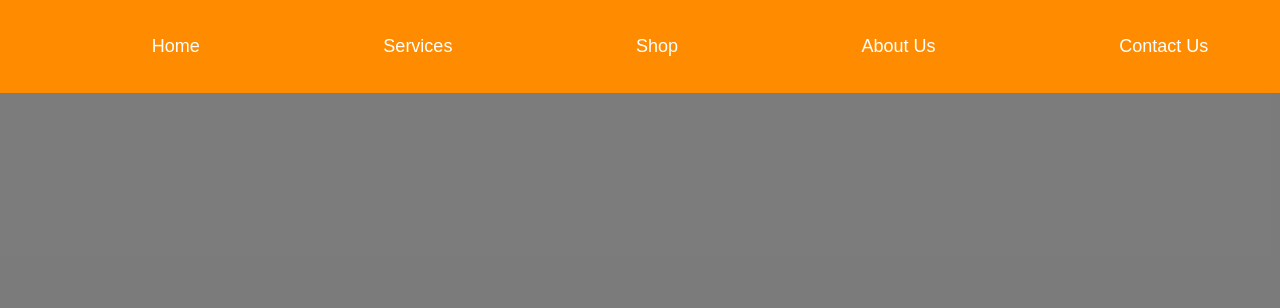
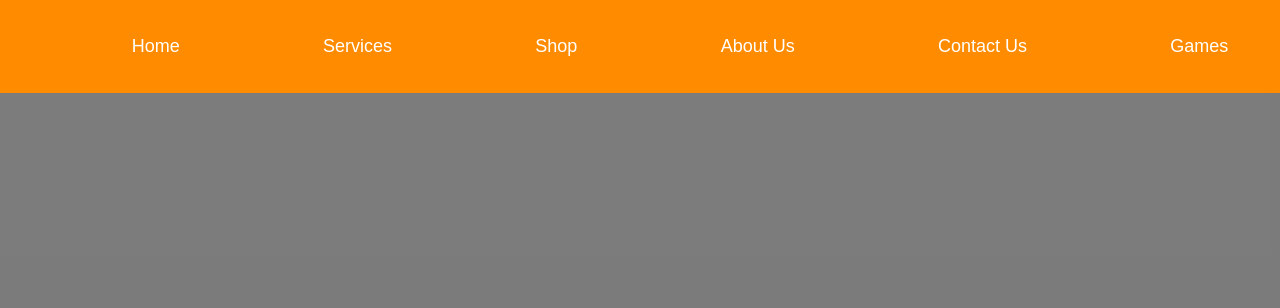
Before and after one commit to ItzSadoo/Haiqa, a plain HTML site: page index.html in a window 1280 px wide. Shown: the top 308 px of the page. Drawn offline with Linux system fonts and the light colour scheme.

Commit message:
Update index.html

```diff
--- a/index.html
+++ b/index.html
@@ -16,6 +16,7 @@
                 <li><a href="#shop">Shop</a></li>
                 <li><a href="#about">About Us</a></li>
                 <li><a href="#contact">Contact Us</a></li>
+		<li><a href="itzsadoo.github.io/HaiqaGames">Games</a></li>
             </ul>
         </nav>
     </header>
```
